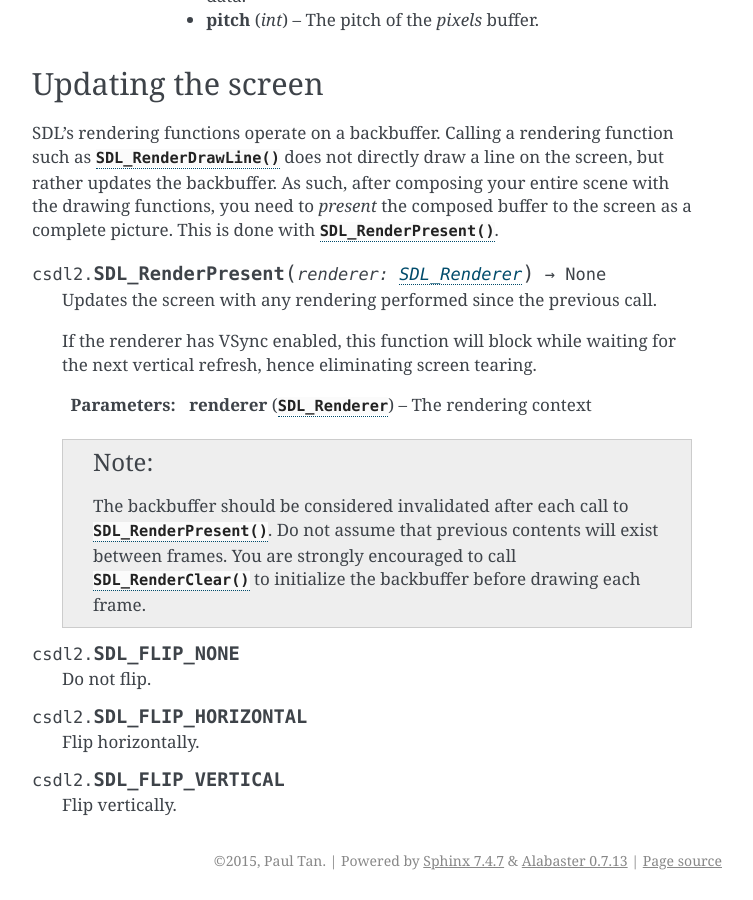
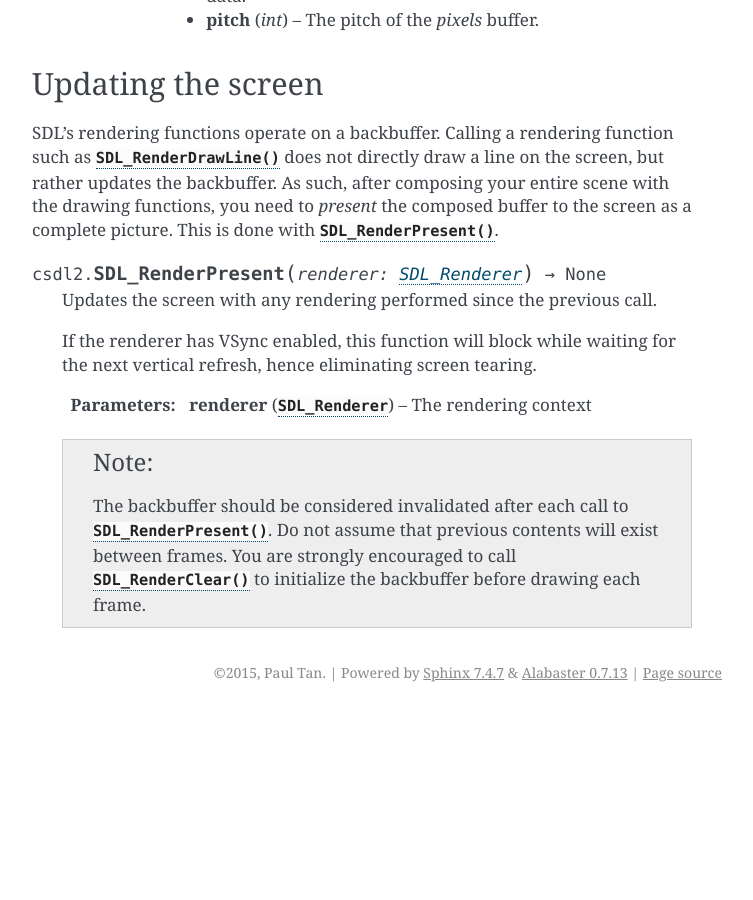
Before and after one commit to pyokagan/pycsdl2, a Sphinx documentation site: the page built from docs/api/render.rst, in a window 1280 px wide and 900 px high, scrolled down 14132 px. Shown: the whole window, without its empty margins (388-1141 px from the left). Built offline with Sphinx 7.4.7, drawn with Linux system fonts in a browser that asks for light colours; after the commit the page ends 14844 px from its top, so only the background shows below that; some of the changed text lies outside the part shown.

Commit message:
docs/api/render: remove re-doc of SDL_FLIP_* constants
Documentation for these constants already exist just below the
SDL_RenderCopyEx() documentation, and it is better placed there as these
constants are only used for that function.

As such, remove the extraneous documentation of those constants.

```diff
--- a/docs/api/render.rst
+++ b/docs/api/render.rst
@@ -732,15 +732,3 @@ screen as a complete picture. This is done with :func:`SDL_RenderPresent`.
              will exist between frames. You are strongly encouraged to call
              :func:`SDL_RenderClear` to initialize the backbuffer before
              drawing each frame.
-
-.. data:: SDL_FLIP_NONE
-
-   Do not flip.
-
-.. data:: SDL_FLIP_HORIZONTAL
-
-   Flip horizontally.
-
-.. data:: SDL_FLIP_VERTICAL
-
-   Flip vertically.
```
